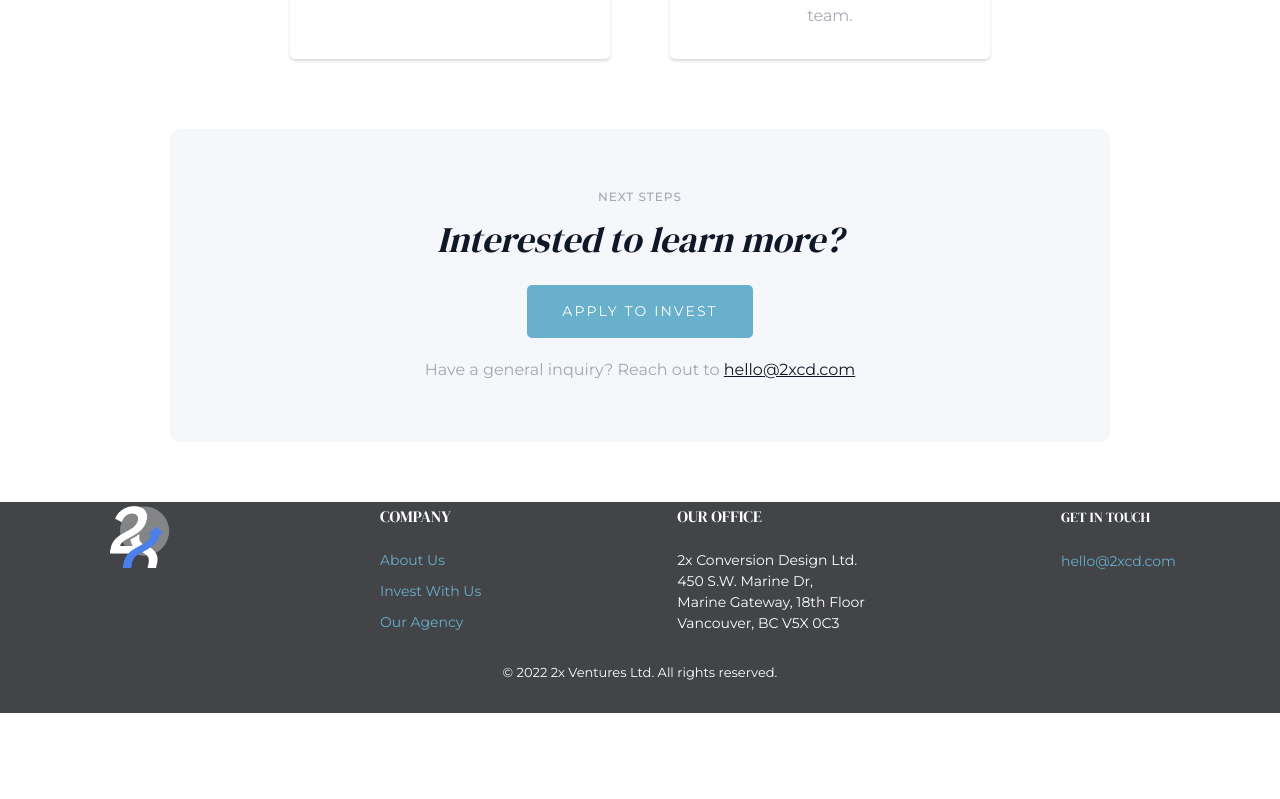
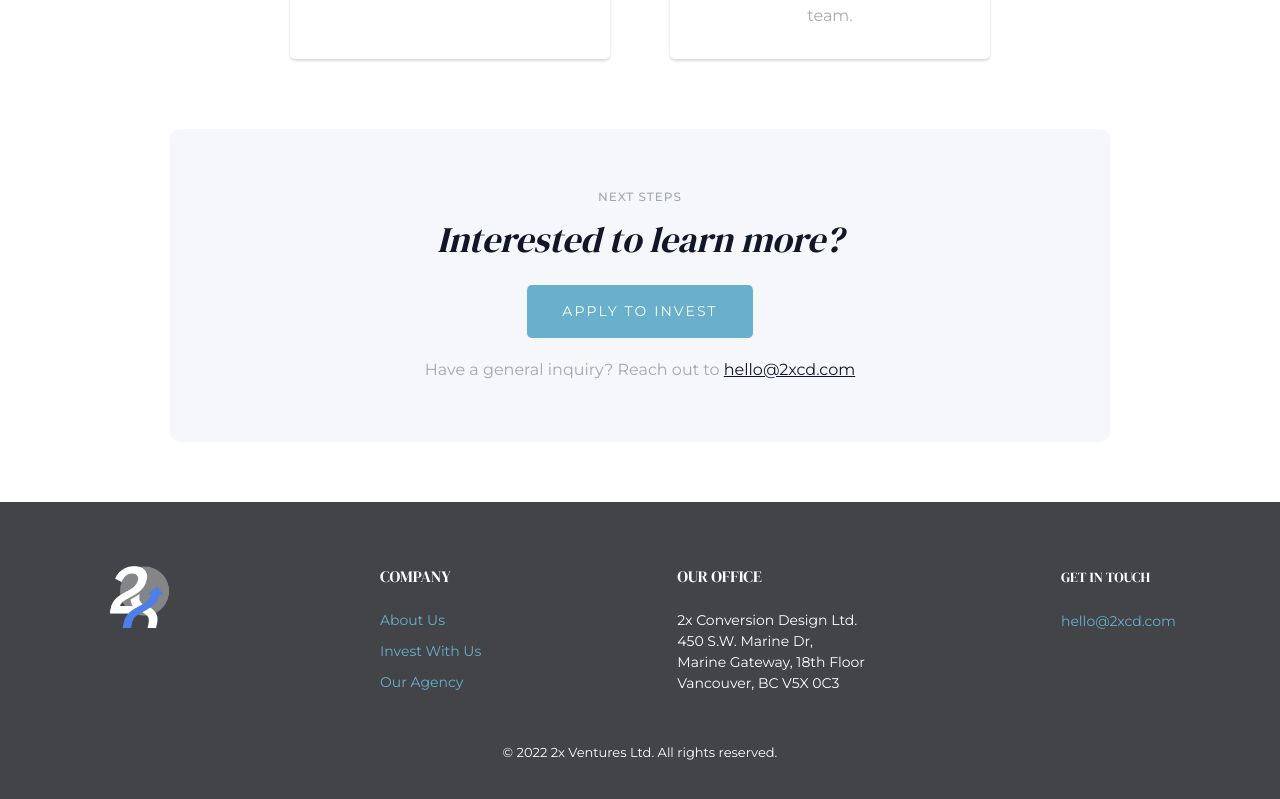
Before and after one commit to jtcchan/2x-ventures, a Next.js app: page / in a window 1280 px wide. Shown: the part 2472-3271 px from the top of the page. Before the commit the page ends 3185 px from the top, so only its background shows below. Built offline with nearby package versions, Linux system fonts and the light colour scheme.

Commit message:
fix: Add vertical padding to footer

```diff
--- a/components/Footer.tsx
+++ b/components/Footer.tsx
@@ -5,9 +5,9 @@ import Image from 'next/image'
 
 export default function Footer() {
   return (
-    <footer className="bg-[#424448] text-white text-center text-[13px] mt-[60px] pt-0 pb-[30px]">
+    <footer className="bg-[#424448] text-white text-center text-[13px] mt-[60px] pt-[60px] pb-[50px]">
       <div className="max-w-[1120px] w-full mx-auto px-6">
-        <div className="flex flex-col md:flex-row justify-between text-left mt-[60px] mb-[20px] gap-[32px] md:gap-[48px]">
+        <div className="flex flex-col md:flex-row justify-between text-left mb-[40px] gap-[32px] md:gap-[48px]">
           {/* Logo */}
           <Link href="/" className="flex-none min-w-[60px] max-h-[60px]">
             <Image
```
